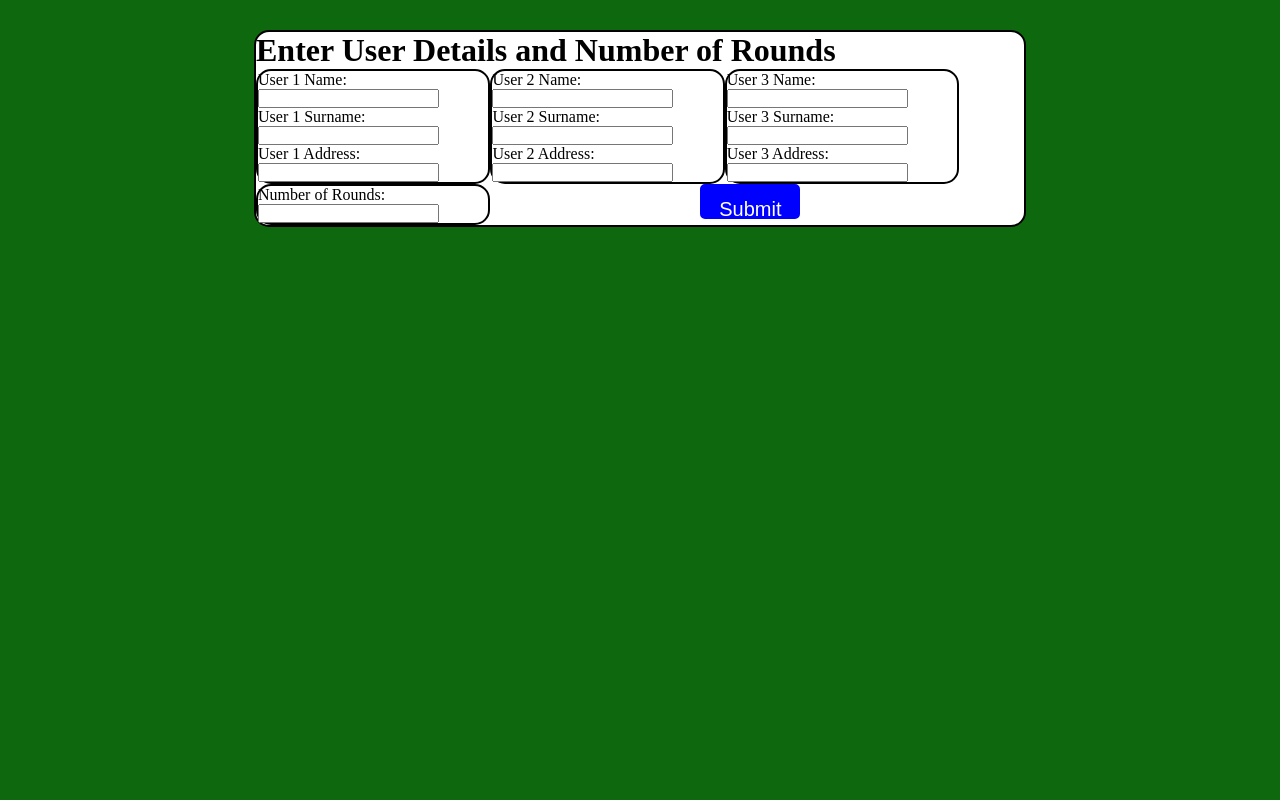
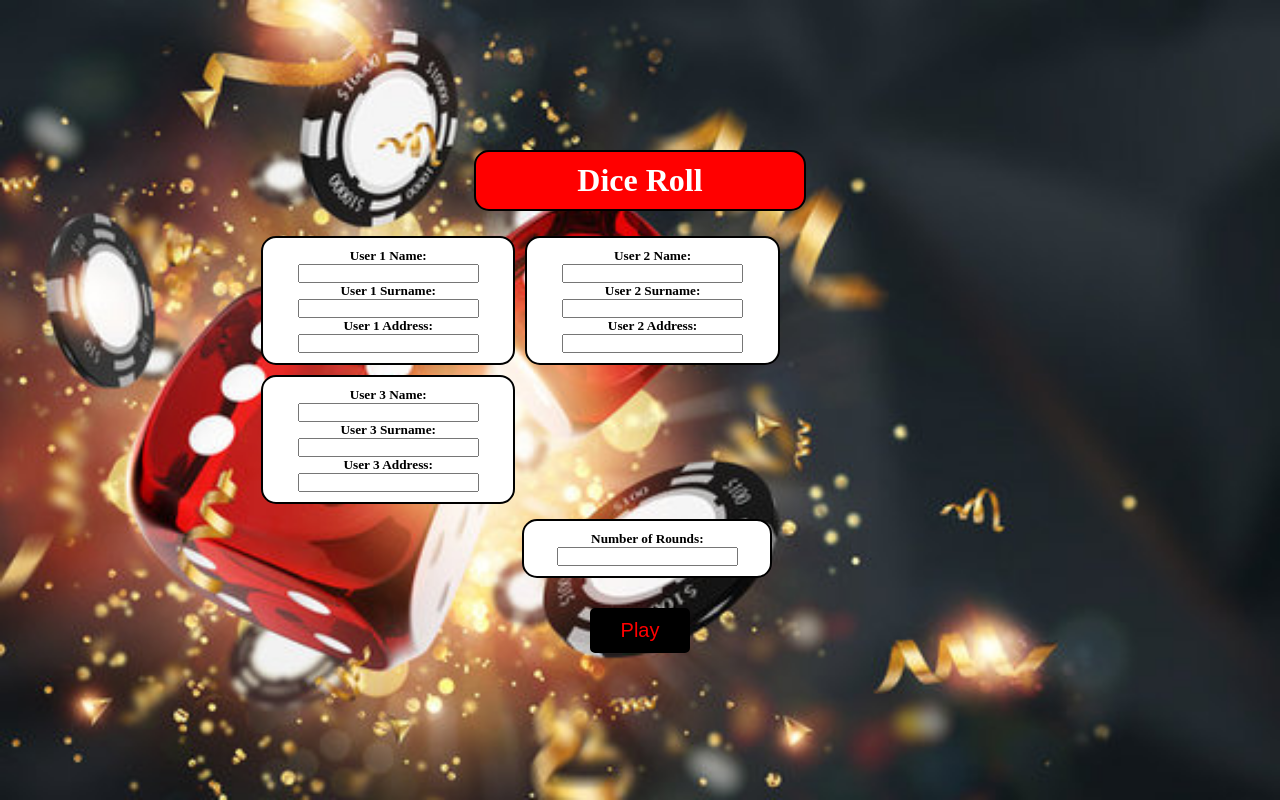
Before and after one commit to martin3212/gamblingroom, a PHP site: page / in a window 1280 px wide. Run offline with PHP 8.4, Linux system fonts and the light colour scheme.

Commit message:
Add files via upload

```diff
--- a/index.php
+++ b/index.php
@@ -13,7 +13,7 @@ function debug_output($data) {
 
 // Check if the form is submitted
 if ($_SERVER['REQUEST_METHOD'] == 'POST' && isset($_POST['users']) && isset($_POST['rounds'])) {
-    $_SESSION['users'] = $_POST['users'];
+    $_SESSION['users'] = array_values($_POST['users']); // Ensure indexed array
     $_SESSION['rounds'] = (int)$_POST['rounds'];
     $_SESSION['current_round'] = 1;
 
@@ -37,45 +37,47 @@ if ($_SERVER['REQUEST_METHOD'] == 'POST' && isset($_POST['users']) && isset($_PO
 <head>
     <meta charset="UTF-8">
     <title>Dice Game</title>
-	<link rel="stylesheet" href="style.css" type="text/css" media="all">
-    <link rel="shorcut icon" type="image/x-icon" href="slike/money.png">
+    <link rel="stylesheet" href="style.css" type="text/css" media="all">
+    <link rel="shortcut icon" type="image/x-icon" href="slike/money.png">
 </head>
 <body>
 <div class="obrazec">
-    <h1>Enter User Details and Number of Rounds</h1>
+    <div class="naslov"><div class="naslov1"><h1>Dice Roll</h1></div></div>
     <form action="<?php echo $_SERVER['PHP_SELF']; ?>" method="post">
         <div class="oseba1">
-            <label for="user1_name">User 1 Name:</label>
+            <label for="user1_name"><h5>User 1 Name:</h5></label>
             <input type="text" id="user1_name" name="users[0][name]" required><br>
-            <label for="user1_surname">User 1 Surname:</label>
+            <label for="user1_surname"><h5>User 1 Surname:</h5></label>
             <input type="text" id="user1_surname" name="users[0][surname]" required><br>
-            <label for="user1_address">User 1 Address:</label>
+            <label for="user1_address"><h5>User 1 Address:</h5></label>
             <input type="text" id="user1_address" name="users[0][address]" required>
         </div>
         <div class="oseba2">
-            <label for="user2_name">User 2 Name:</label>
+            <label for="user2_name"><h5>User 2 Name:</h5></label>
             <input type="text" id="user2_name" name="users[1][name]" required><br>
-            <label for="user2_surname">User 2 Surname:</label>
+            <label for="user2_surname"><h5>User 2 Surname:</h5></label>
             <input type="text" id="user2_surname" name="users[1][surname]" required><br>
-            <label for="user2_address">User 2 Address:</label>
+            <label for="user2_address"><h5>User 2 Address:</h5></label>
             <input type="text" id="user2_address" name="users[1][address]" required>
         </div>
         <div class="oseba3">
-            <label for="user3_name">User 3 Name:</label>
+            <label for="user3_name"><h5>User 3 Name:</h5></label>
             <input type="text" id="user3_name" name="users[2][name]" required><br>
-            <label for="user3_surname">User 3 Surname:</label>
+            <label for="user3_surname"><h5>User 3 Surname:</h5></label>
             <input type="text" id="user3_surname" name="users[2][surname]" required><br>
-            <label for="user3_address">User 3 Address:</label>
+            <label for="user3_address"><h5>User 3 Address:</h5></label>
             <input type="text" id="user3_address" name="users[2][address]" required>
         </div>
         <div class="rounds">
-            <label for="rounds">Number of Rounds:</label>
+            <div class="Nrounds">
+            <label for="rounds"><h5>Number of Rounds:</h5></label>
             <input type="number" id="rounds" name="rounds" min="1" required><br>
-		</div>
-		<button id="play" type="submit">Submit</button>
+            </div>
+        </div>
+        <div class="button"><button id="play" type="submit">Play</button></div>
     </form>
 
-	<div id="clear"></div>
+    <div id="clear"></div>
 </div>
 </body>
 </html>
--- a/style.css
+++ b/style.css
@@ -1,61 +1,95 @@
-*{
-	margin: 0;
-	padding: 0;
-}
-body{
-    background-color: rgb(14, 104, 14);
-}
-.obrazec{
-	width:60%;
-	min-height:60px;
-	margin: 30px auto 0;
-	background-color:white;
-	border-radius:15px;
-	border:2px solid black;
-}
-.oseba1{
-	width:30%;
-	height:20%;
-	float:left;
-	border-radius:15px;
-	border:2px solid black;
-}
-.oseba2{
-	width:30%;
-	height:20%;
-	float:left;
-	border-radius:15px;
-	border:2px solid black;
+* {
+    margin: 0;
+    padding: 0;
 }
 
-.oseba3{
-	width:30%;
-	height:20%;
+body {
+    background-image: url("slike/background.jpg");
+    background-repeat: no-repeat;
+    background-attachment: fixed;
+    background-size: cover;
+}
+
+.obrazec {
+    width: 60%;
+    min-height: 300px;
+    margin: 150px auto 0;
+}
+
+.naslov {
+    width: 100%;
+    height: 20%;
+    text-align: center;
+    margin-bottom: 20px;
+}
+
+.naslov1 {
+    margin: 0 auto;
+    height: 20%;
+    width: 40%;
+    border-radius: 15px;
+    border: 2px solid black;
+    background-color: red;
+    color: white;
+    padding: 10px;
+    text-align: center;
+}
+
+.oseba1, .oseba2, .oseba3 {
+    width: 30%;
+    height: auto;
+    float: left;
+    border-radius: 15px;
+    border: 2px solid black;
+    margin: 5px;
+    padding: 10px;
+    text-align: center;
+    background-color: white;
+}
+
+.rounds {
+    float: left;
+    width: 98%;
+    height: auto;
+    margin-left: 5px;
+    padding: 10px;
+    text-align: center;
+}
+
+.Nrounds {
+    margin: 0 auto;
+    width: 30%;
+    border: 2px solid black;
+    border-radius: 15px;
+    padding: 10px;
+    background-color: white;
+}
+
+#clear {
+    clear: both;
+}
+
+#play {
+    width: 100px;
+    height: 45px;
+    border: 2px solid black;
+    text-align: center;
+    font-size: 20px;
+    background-color: black;
+    color: red;
+    border-radius: 5px;
+    cursor: pointer;
+    transition: background-color 0.3s;
+    margin: 20px auto 0;
+    display: block;
+}
+
+#play:hover {
+    background-color: red;
+    color: black;
+}
+
+.button{
 	float:left;
-	border-radius:15px;
-	border:2px solid black;
+	width:100%;
 }
-.rounds{
-	float:left;
-	width:30%;
-	height:20%;
-	border-radius:15px;
-	border:2px solid black;
-}
-#clear{
-	clear:both;
-}
-#play{
-    width: 100px;
-    height: 35px;
-    border: 2px solid blue;
-    text-align: center;
-    padding-top: 12px;
-    font-size: 20px;
-    float: left;
-    margin-right: 100px;
-    margin-left: 210px;
-    background-color: blue;
-    color:white;
-    border-radius: 5px;
-}
```
Also changed, not shown: game.php (+29 -10 lines), style1.css (added, +126 -0 lines), slike/background.jpg (added), slike/dice1.png (added), slike/dice2.png (added), slike/dice3.png (added), slike/dice4.png (added), slike/dice5.png (added), slike/dice6.png (added), 1 other file.
